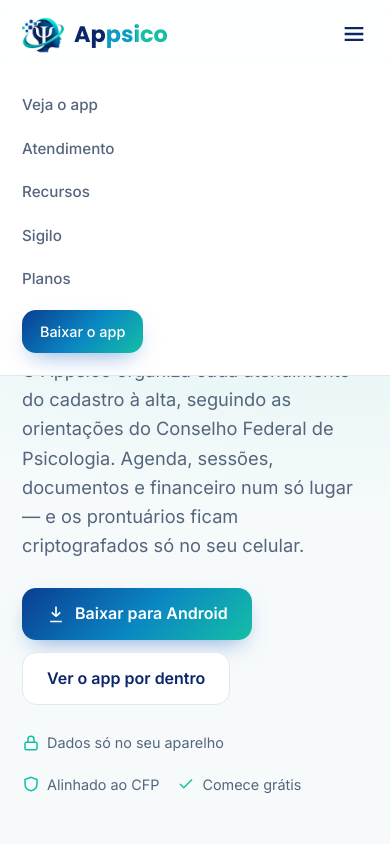
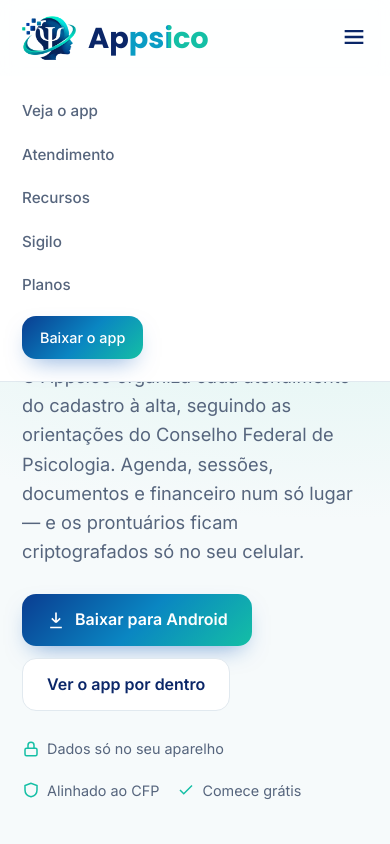
Before and after one commit to renatotnegrao-hankx/Appsico, a plain HTML site: page index.html in a window 390 px wide. Both pictures are taken after a click on the button 354 px from the left and 35 px from the top of the page. Shown: the top 844 px of the page. Drawn offline with Linux system fonts and the light colour scheme.

Commit message:
Site: logo do Appsico 50% maior no topo e no rodapé
Co-Authored-By: Claude Opus 5.5 <noreply@anthropic.com>
Claude-Session: https://claude.ai/code/session_01CG5mnCRdLm9dwswi4Bawab

```diff
--- a/index.html
+++ b/index.html
@@ -33,9 +33,9 @@
   .grad-text{background:var(--grad);-webkit-background-clip:text;background-clip:text;color:transparent}
 
   header{position:sticky;top:0;z-index:20;background:rgba(255,255,255,.86);backdrop-filter:blur(10px);border-bottom:1px solid var(--line)}
-  .nav{display:flex;align-items:center;justify-content:space-between;height:70px}
-  .brand{display:flex;align-items:center;gap:10px;font-family:Poppins,sans-serif;font-weight:700;font-size:1.4rem;color:var(--navy)}
-  .brand img{width:42px;height:42px}
+  .nav{display:flex;align-items:center;justify-content:space-between;height:88px}
+  .brand{display:flex;align-items:center;gap:12px;font-family:Poppins,sans-serif;font-weight:700;font-size:2.1rem;color:var(--navy)}
+  .brand img{width:63px;height:63px}
   .brand span{background:linear-gradient(90deg,#0a2668 0 34%,#0a9cc4 34% 66%,#14bfa5 66%);-webkit-background-clip:text;background-clip:text;color:transparent}
   .nav ul{display:flex;gap:28px;list-style:none;align-items:center}
   .nav ul a{color:var(--muted);font-weight:500;font-size:.95rem}
@@ -209,8 +209,9 @@
   }
   @media (max-width:760px){
     .nav ul{display:none}
-    .nav ul.open{display:flex;flex-direction:column;align-items:flex-start;position:absolute;top:70px;left:0;right:0;background:#fff;padding:22px;border-bottom:1px solid var(--line);gap:18px}
+    .nav ul.open{display:flex;flex-direction:column;align-items:flex-start;position:absolute;top:88px;left:0;right:0;background:#fff;padding:22px;border-bottom:1px solid var(--line);gap:18px}
     .menu-toggle{display:block}
+    .nav{height:76px}.brand{font-size:1.8rem}.brand img{width:54px;height:54px}.nav ul.open{top:76px}
     section{padding:64px 0}
     .hero{padding:44px 0 60px}
     .grid3,.steps,.plans{grid-template-columns:1fr}
@@ -473,7 +474,7 @@
 
 <footer>
   <div class="wrap foot">
-    <div class="brand" style="font-size:1.15rem"><img src="assets/logo.png" alt="" style="width:34px;height:34px;background:#fff;border-radius:10px;padding:2px"><span>Appsico</span></div>
+    <div class="brand" style="font-size:1.75rem"><img src="assets/logo.png" alt="" style="width:51px;height:51px;background:#fff;border-radius:14px;padding:3px"><span>Appsico</span></div>
     <div><a href="privacidade.html">Política de privacidade</a> · <a href="mailto:contato@appsico.com.br">contato@appsico.com.br</a></div>
     <div>© <span id="y"></span> Appsico</div>
   </div>
```
